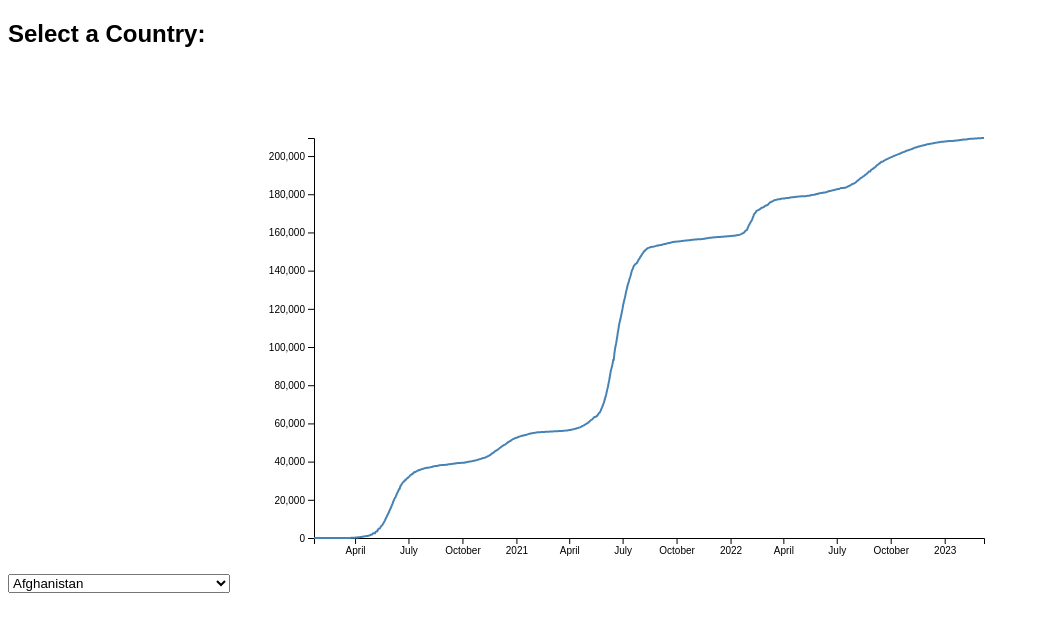
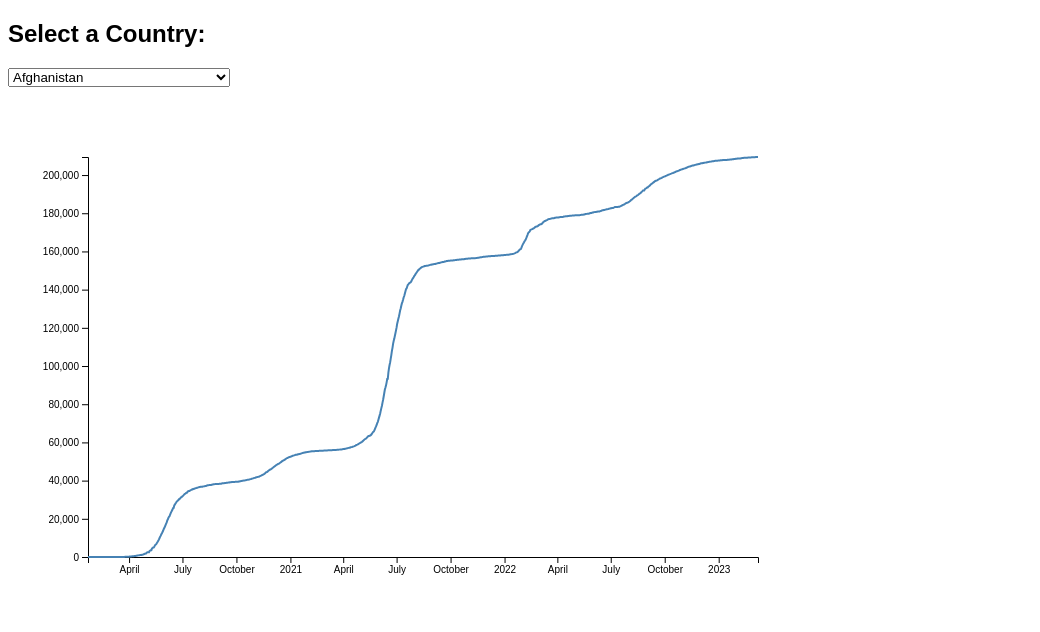
Before and after one commit to HEMANGANI/571-Project, a plain HTML site: page main.html in a window 1280 px wide. Shown: the whole page, without its empty margins (0-1040 px from the left). Drawn offline with nearby package versions, Linux system fonts and the light colour scheme.

Commit message:
Fixed alignment

```diff
--- a/main.html
+++ b/main.html
@@ -1,61 +1,3 @@
-<!-- <!DOCTYPE html>
-<html>
-<head>
-    <title>COVID-19 Data Dashboard</title>
-    <script src="https://d3js.org/d3.v7.min.js"></script>
-    <style>
-        body { font-family: Arial, sans-serif; margin: 20px; }
-        .controls { margin-bottom: 20px; }
-        #chart { margin-top: 20px; }
-        .bar { transition: opacity 0.3s; }
-        .bar:hover { opacity: 0.7; }
-        .legend-item { cursor: pointer; }
-        .legend-item:hover { opacity: 0.7; }
-    </style>
-</head>
-<body>
-    <h1>COVID-19 Data Comparison</h1>
-
-    <div class="controls">
-        <div>
-            <label>Countries:</label>
-            <select id="country-select" multiple size="5">
-                <option value="US">United States</option>
-                <option value="India">India</option>
-                <option value="Brazil">Brazil</option>
-                <option value="Russia">Russia</option>
-                <option value="UK">United Kingdom</option>
-            </select>
-        </div>
-
-        <div>
-            <label>Metric:</label>
-            <select id="metric-select">
-                <option value="recovered">Recovered Cases</option>
-                <option value="confirmed">Confirmed Cases</option>
-                <option value="deaths">Deaths</option>
-            </select>
-        </div>
-
-        <div>
-            <label>Time Period:</label>
-            <select id="period-select">
-                <option value="6months">6-Month Intervals</option>
-                <option value="yearly">Yearly</option>
-                <option value="quarterly">Quarterly</option>
-            </select>
-        </div>
-
-        <button id="update-btn">Update Chart</button>
-    </div>
-
-    <div id="chart"></div>
-    <div id="legend"></div>
-
-    <script src="script.js"></script>
-</body>
-</html> -->
-
 <!DOCTYPE html>
 <html lang="en">
 <head>
@@ -70,10 +12,11 @@
 </head>
 <body>
   <h2>Select a Country:</h2>
+  <div><div>
   <select id="country-select"></select>
-
+</div>
   <svg width="800" height="500"></svg>
-
+</div>
   <script src="script2.js"></script>
 </body>
 </html>
```
